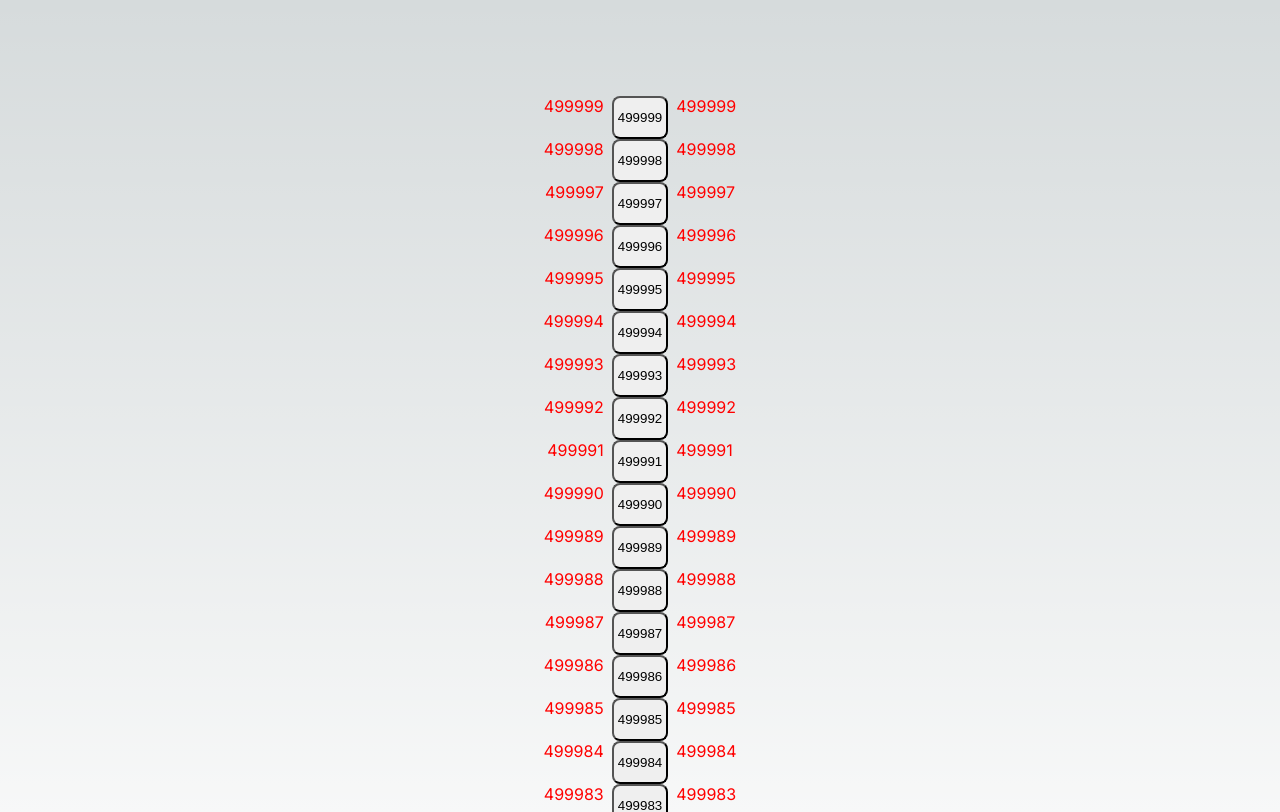
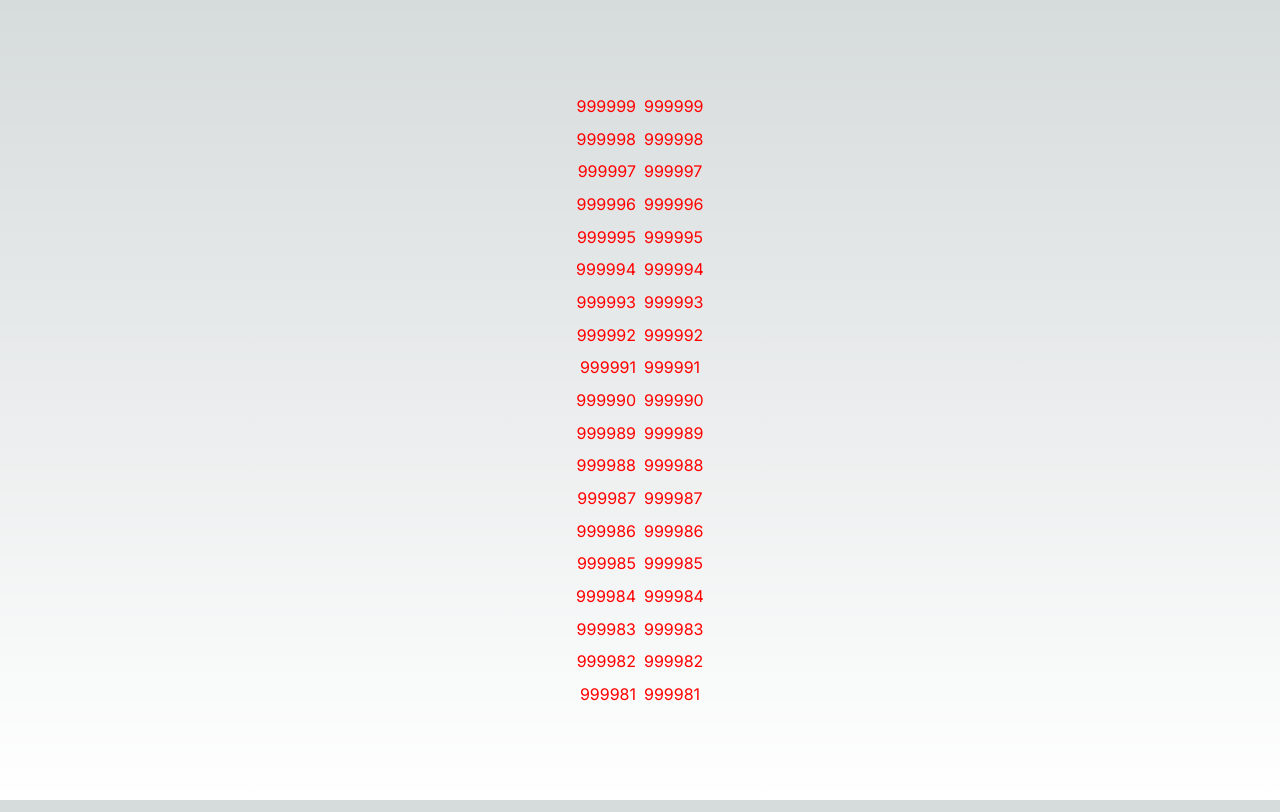
Before and after one commit to silviaphungky/explore-setstate, a Next.js app: page / in a window 1280 px wide. Shown: the top 812 px of the page. Built offline with nearby package versions, Linux system fonts and the light colour scheme.

Commit message:
rmv button

```diff
--- a/src/pages/index.tsx
+++ b/src/pages/index.tsx
@@ -10,7 +10,7 @@ export default function Home() {
   const [data, setData] = useState<Array<number>>([])
 
   useEffect(() => {
-    Array.from(Array(500000).keys()).forEach((el) => {
+    Array.from(Array(1000000).keys()).forEach((el) => {
       setData((prev) => [el, ...prev].slice(0, 19))
     })
   }, [])
@@ -26,15 +26,6 @@ export default function Home() {
         {data.map((item) => (
           <div key={item} style={{ display: 'flex', gap: '0.5rem' }}>
             <div style={{ color: 'red' }}>{item}</div>
-            <button
-              style={{
-                outline: 'none',
-                borderRadius: '0.5rem',
-                padding: '0.75rem 0.25rem',
-              }}
-            >
-              {item}
-            </button>
             <div style={{ color: 'red' }}>{item}</div>
           </div>
         ))}
```
